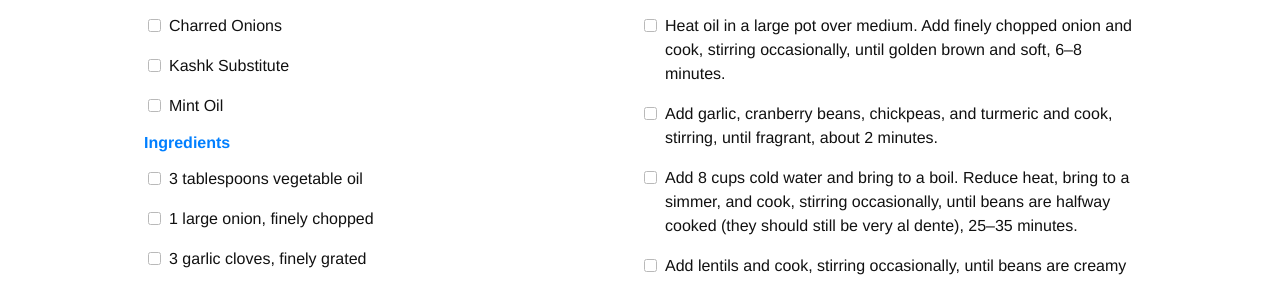
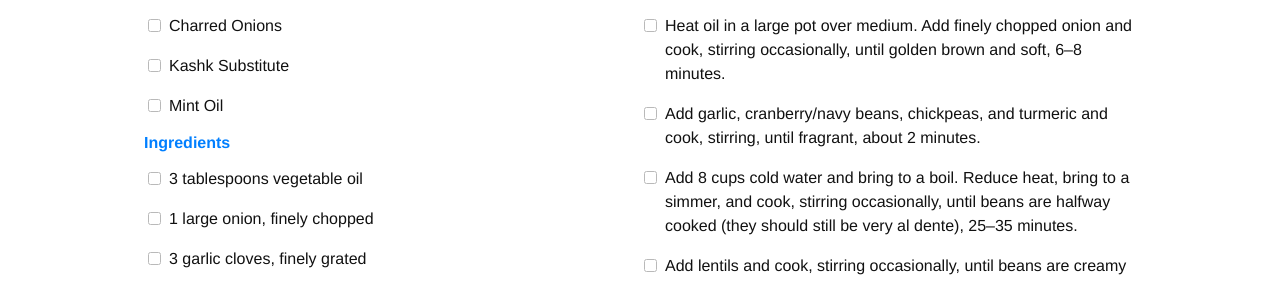
Before and after one commit to mattsmitton/mattsmitton, a Jekyll site: the page built from _recipes/simple-ash-reshteh.md, in a window 1280 px wide and 900 px high, scrolled down 1131 px. Shown: the part 155-436 px from the top of the window. Built offline with Jekyll 4.4.1, drawn with Linux system fonts in a browser that asks for light colours; nearby versions of some CDN libraries; some web fonts are replaced.

Commit message:
More turd polishing

```diff
--- a/_recipes/simple-ash-reshteh.md
+++ b/_recipes/simple-ash-reshteh.md
@@ -32,7 +32,7 @@ equipment:
 
 directions:
 - Heat oil in a large pot over medium. Add finely chopped onion and cook, stirring occasionally, until golden brown and soft, 6–8 minutes.
-- Add garlic, cranberry beans, chickpeas, and turmeric and cook, stirring, until fragrant, about 2 minutes.
+- Add garlic, cranberry/navy beans, chickpeas, and turmeric and cook, stirring, until fragrant, about 2 minutes.
 - Add 8 cups cold water and bring to a boil. Reduce heat, bring to a simmer, and cook, stirring occasionally, until beans are halfway cooked (they should still be very al dente), 25–35 minutes.
 - Add lentils and cook, stirring occasionally, until beans are creamy but still hold their shape, and lentils are tender, 25–35 minutes (the soup may look a bit thick, but don’t fret; the greens will release liquid when they’re added, thinning the soup out a bit).
 - While the soup simmers, prepare the toppings (see component recipes below)
```
